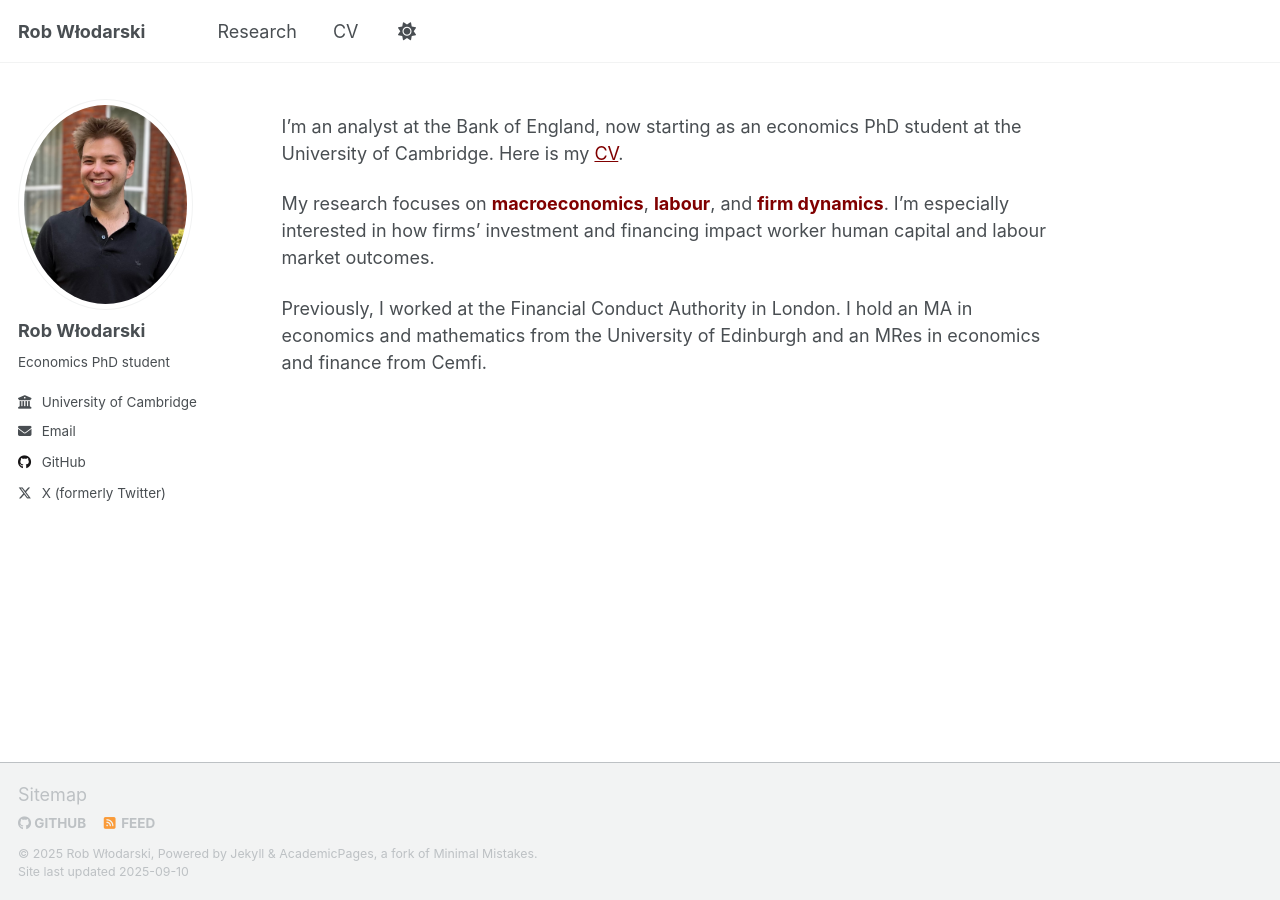
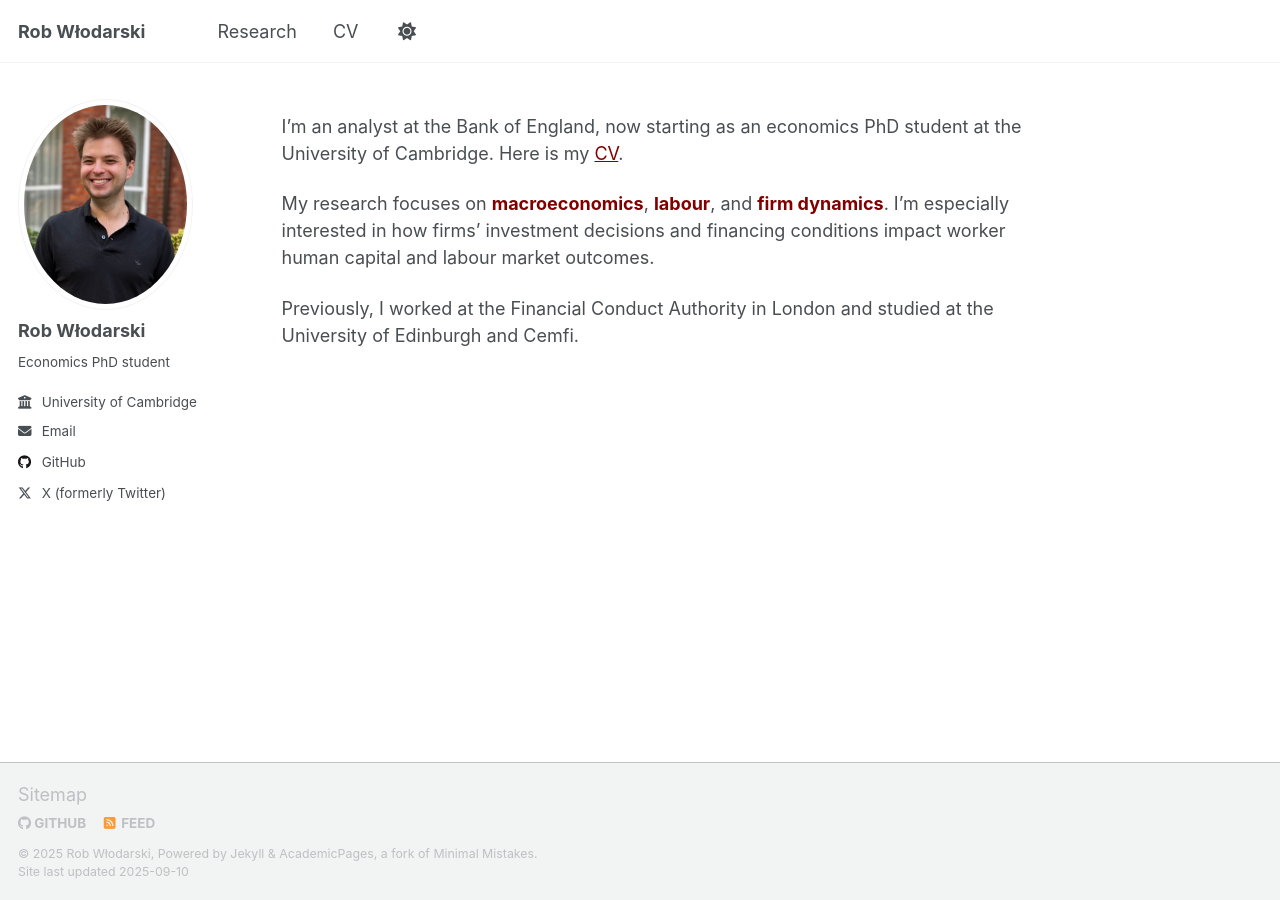
Before and after one commit to robertwlodarski/robertwlodarski.github.io, a Jekyll site: the page built from _pages/about.md, in a window 1280 px wide. Built offline with Jekyll 4.4.1, drawn with Linux system fonts in a browser that asks for light colours; a script that is not in the unit is left out.

Commit message:
Update about.md

```diff
--- a/_pages/about.md
+++ b/_pages/about.md
@@ -11,7 +11,6 @@ I'm an analyst at the Bank of England, now starting as an economics PhD student
 Here is my [CV](/files/main_cv.pdf).
 
 My research focuses on <span style="color: maroon; font-weight: bold;"> macroeconomics</span>, <span style="color: maroon; font-weight: bold;">labour</span>, and <span style="color: maroon; font-weight: bold;">firm dynamics</span>.
-I'm especially interested in how firms' investment and financing impact worker human capital and labour market outcomes.
+I'm especially interested in how firms' investment decisions and financing conditions impact worker human capital and labour market outcomes.
 
-Previously, I worked at the Financial Conduct Authority in London.
-I hold an MA in economics and mathematics from the University of Edinburgh and an MRes in economics and finance from Cemfi.
+Previously, I worked at the Financial Conduct Authority in London and studied at the University of Edinburgh and Cemfi.
```
